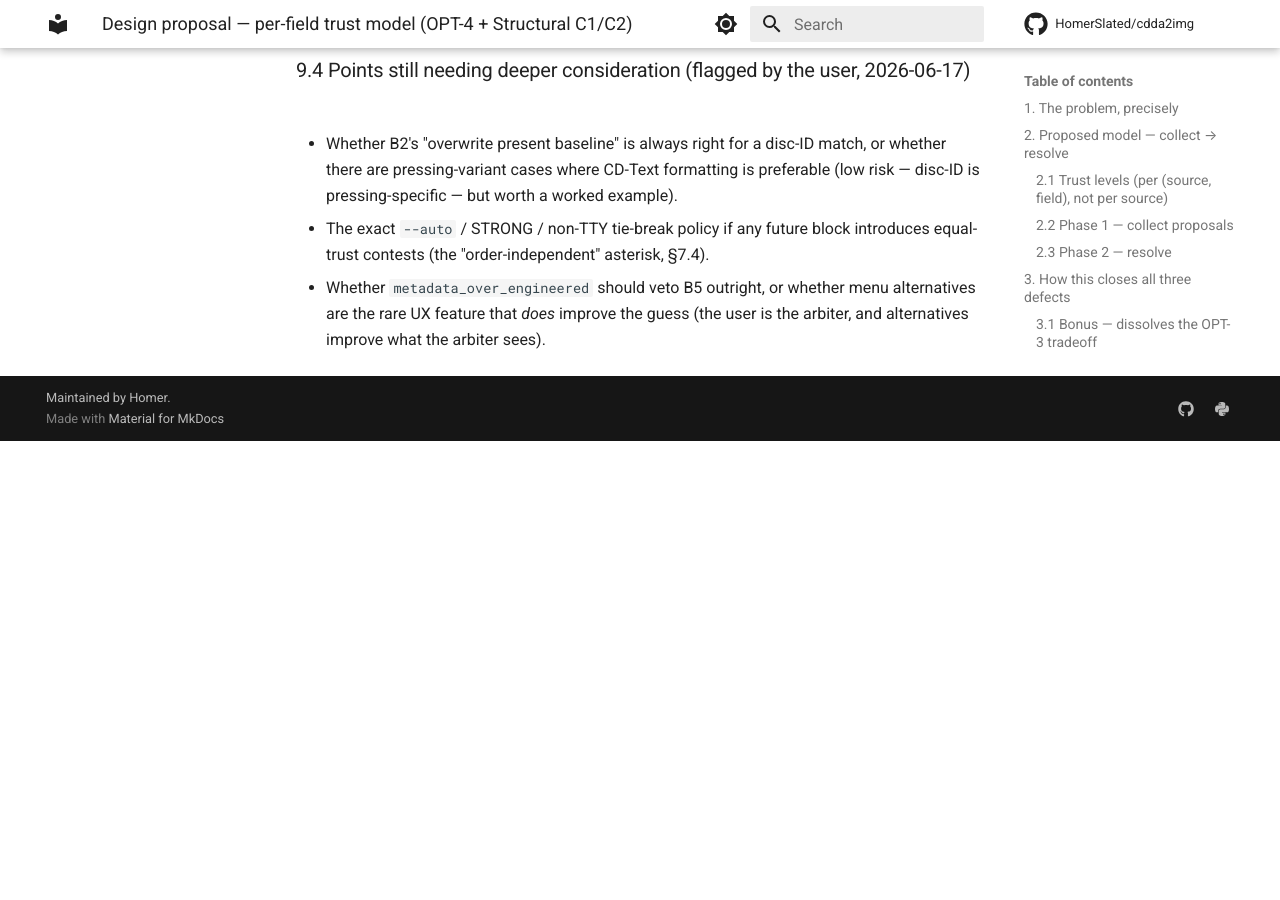
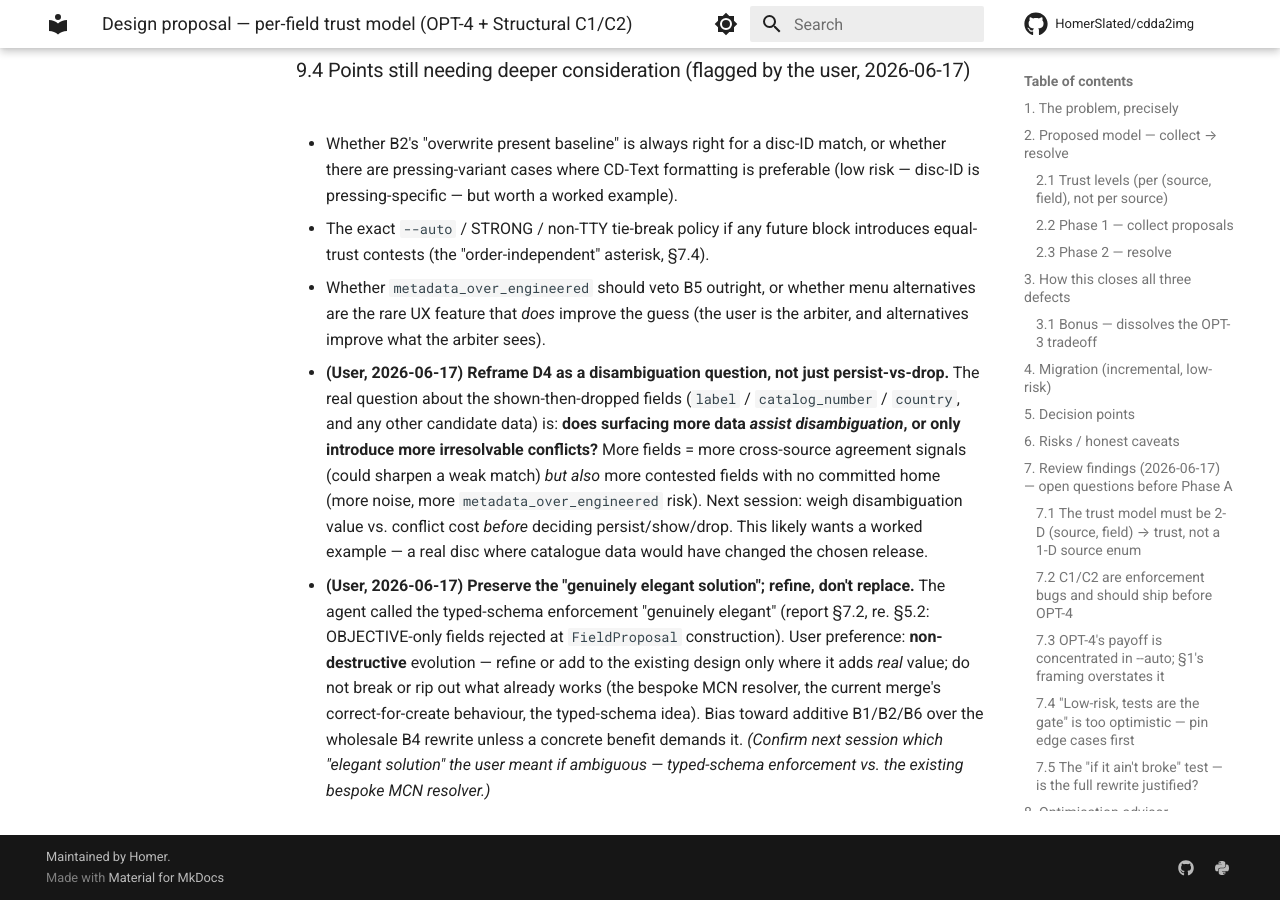
Before and after one commit to HomerSlated/cdda2img, an MkDocs documentation site: the page built from docs/reference/trust_model_design.md, in a window 1280 px wide and 900 px high, scrolled down 10929 px. Built offline with MkDocs 1.6.1 and Material for MkDocs 9.7.7, drawn with Linux system fonts in a browser that asks for light colours; comment, search, counter and statistics services are not loaded; before the commit the page ends 11370 px from its top, so only the background shows below that.

Commit message:
docs(design): capture user's two framings for next session (§9.4)
- Reframe D4 (shown-then-dropped fields) as a disambiguation question: does more
  data assist disambiguation or only add irresolvable conflicts? Weigh value vs
  conflict cost before persist/show/drop; likely needs a worked example.
- Preserve the 'genuinely elegant' typed-schema enforcement; refine non-destructively,
  add real value only; bias additive (B1/B2/B6) over the wholesale B4 rewrite.

Co-Authored-By: Claude Opus 4.8 <noreply@anthropic.com>

```diff
--- a/docs/reference/trust_model_design.md
+++ b/docs/reference/trust_model_design.md
@@ -397,3 +397,23 @@ blocks**; the three options (i)/(ii)/(iii) are bundles of them.
 - Whether `metadata_over_engineered` should veto B5 outright, or whether menu alternatives
   are the rare UX feature that *does* improve the guess (the user is the arbiter, and
   alternatives improve what the arbiter sees).
+
+- **(User, 2026-06-17) Reframe D4 as a disambiguation question, not just persist-vs-drop.**
+  The real question about the shown-then-dropped fields (`label` / `catalog_number` /
+  `country`, and any other candidate data) is: **does surfacing more data *assist
+  disambiguation*, or only introduce more irresolvable conflicts?** More fields = more
+  cross-source agreement signals (could sharpen a weak match) *but also* more contested
+  fields with no committed home (more noise, more `metadata_over_engineered` risk). Next
+  session: weigh disambiguation value vs. conflict cost *before* deciding persist/show/drop.
+  This likely wants a worked example — a real disc where catalogue data would have changed
+  the chosen release.
+
+- **(User, 2026-06-17) Preserve the "genuinely elegant solution"; refine, don't replace.**
+  The agent called the typed-schema enforcement "genuinely elegant" (report §7.2, re. §5.2:
+  OBJECTIVE-only fields rejected at `FieldProposal` construction). User preference:
+  **non-destructive** evolution — refine or add to the existing design only where it adds
+  *real* value; do not break or rip out what already works (the bespoke MCN resolver, the
+  current merge's correct-for-create behaviour, the typed-schema idea). Bias toward
+  additive B1/B2/B6 over the wholesale B4 rewrite unless a concrete benefit demands it.
+  *(Confirm next session which "elegant solution" the user meant if ambiguous — typed-schema
+  enforcement vs. the existing bespoke MCN resolver.)*
```
